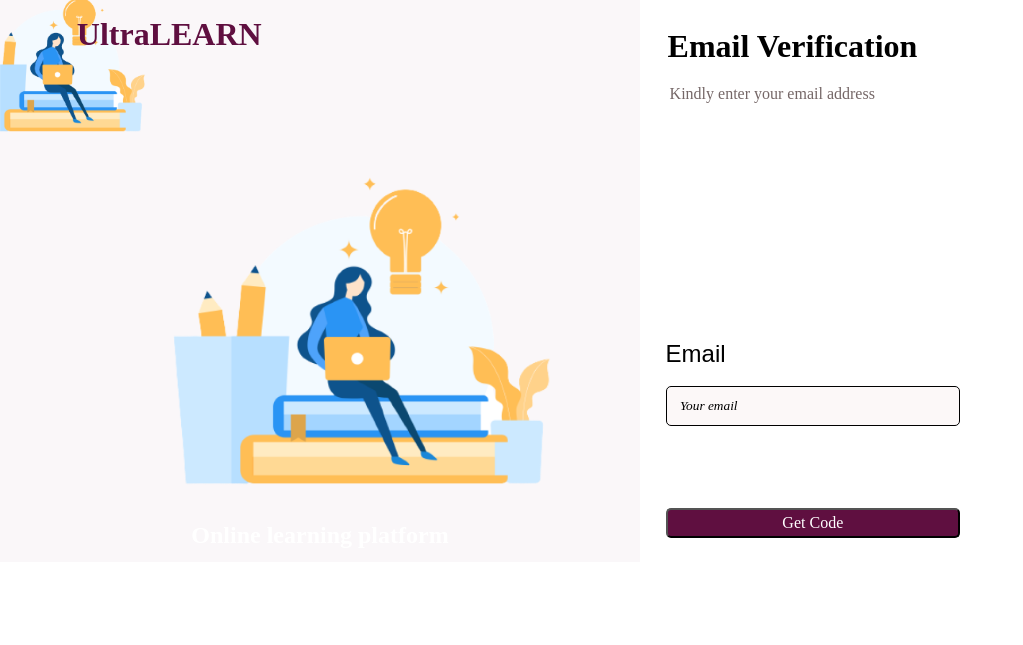
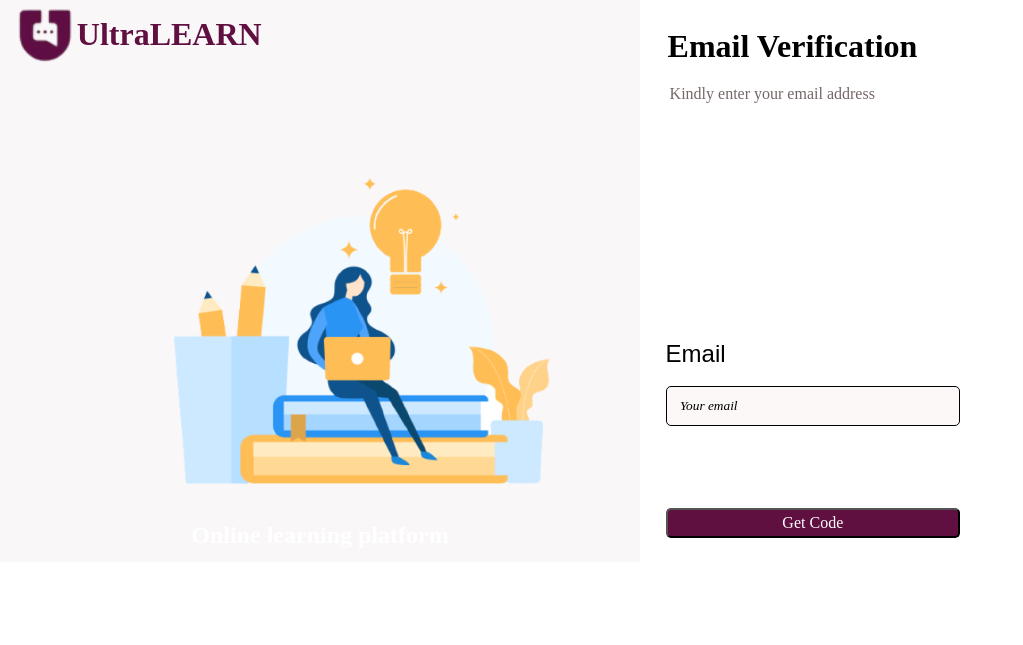
Before and after one commit to UltraLEARN/Verification-Pages-1, a plain HTML site: page index.html in a window 1280 px wide. Shown: the whole page, without its empty margins (0-1023 px from the left). Drawn offline with Linux system fonts and the light colour scheme.

Commit message:
Update index.html

```diff
--- a/index.html
+++ b/index.html
@@ -16,7 +16,7 @@
 <div class="row">
   <div class="column1">
       <div class="topleft">
-        <img src="icon.png"class="logo"alt="logo"/>
+        <img src="logo.png"class="logo"alt=""/>
         <h1 class="toptext">UltraLEARN</h1>
         <img src="icon.png" alt="icon">
         <h2>Online learning platform</h2>
```
